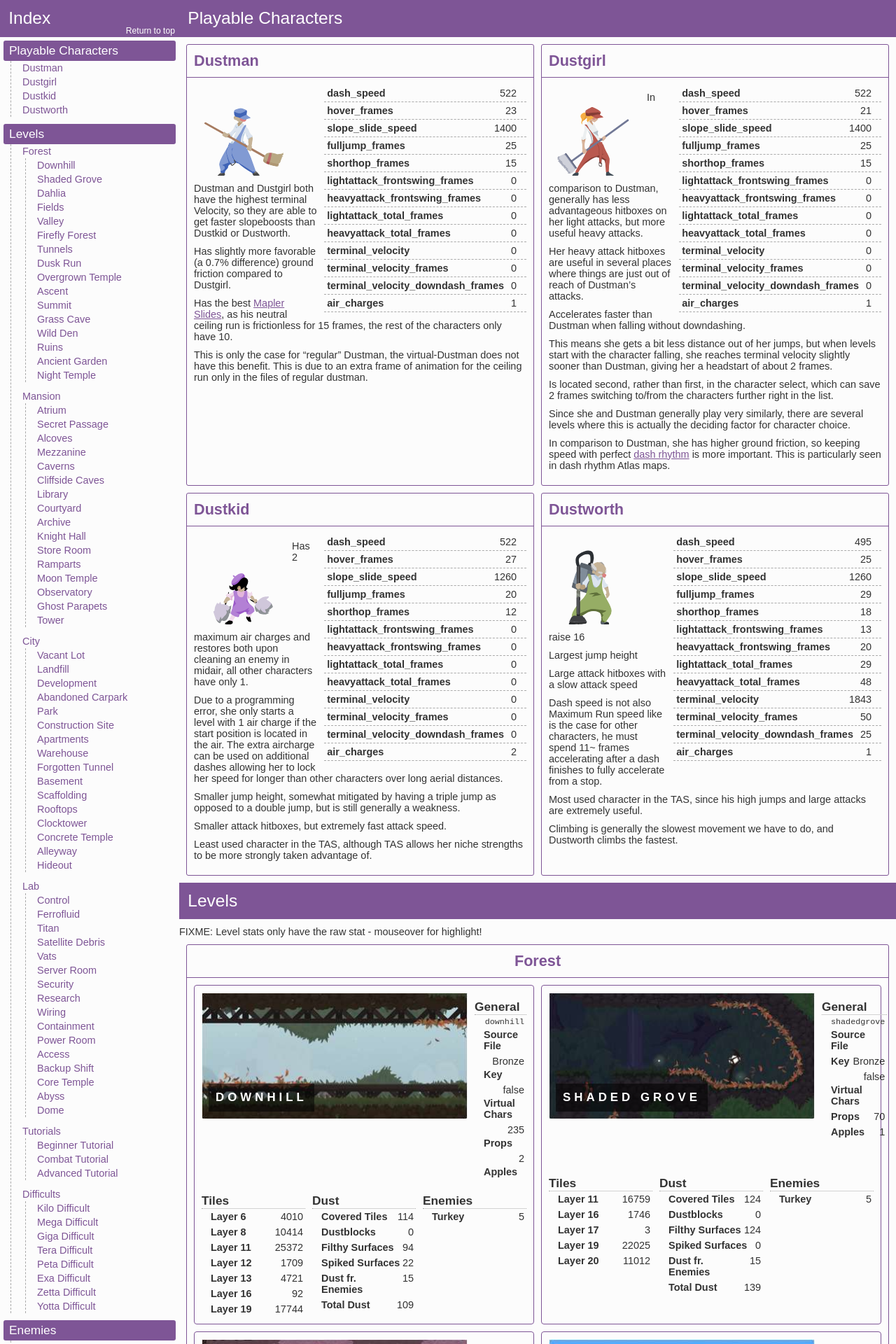
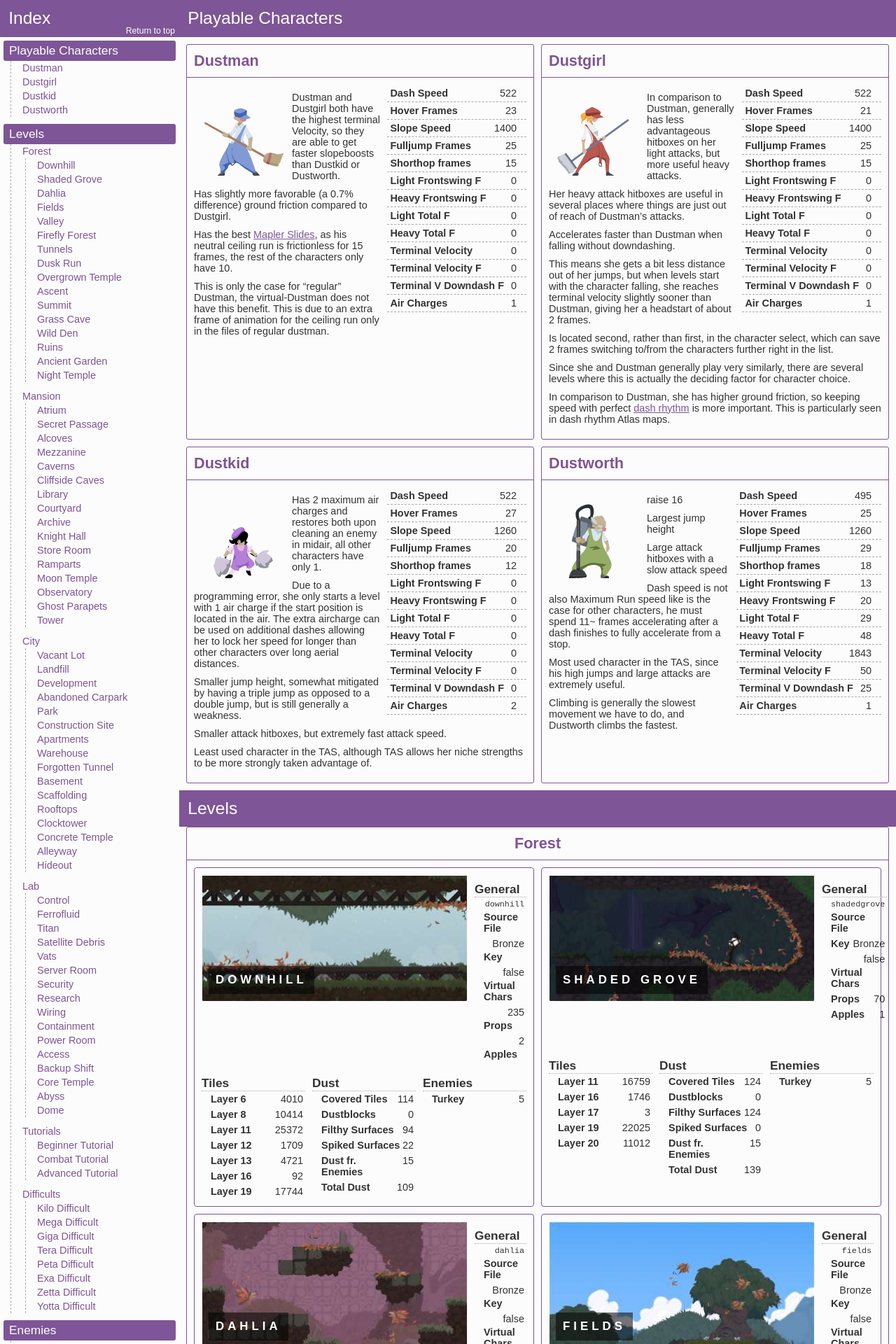
Before and after one commit to gonX/dustforce-wiki, a Jekyll site: the page built from website/index.md, in a window 1280 px wide. Shown: the top 1920 px of the page at 70% size. Built offline with Jekyll 4.4.1, drawn with Linux system fonts in a browser that asks for light colours; the table of contents is made by our own code; some of the changed lines change nothing that is shown; some of the changed text lies outside the part shown.

Commit message:
Pretty names for Character stats

```diff
--- /dev/null
+++ b/website/_data/pretty_names/char_stats.yml
@@ -0,0 +1,51 @@
+- name: "dash_speed"
+  longdesc: "Minimum dash speed"
+  shortdesc: "Dash Speed"
+
+- name: "hover_frames"
+  longdesc: "Frames spent in hover from jump"
+  shortdesc: "Hover Frames"
+
+- name: "slope_slide_speed"
+  longdesc: "Max speed when pressing down (sliding) on a slope"
+  shortdesc: "Slope Speed"
+
+- name: "fulljump_frames"
+  longdesc: "Frames before state 'hover' after a fulljump"
+  shortdesc: "Fulljump Frames"
+
+- name: "shorthop_frames"
+  longdesc: "Frames before state 'hover' after a shorthop (jump not held after crouch_jump)"
+  shortdesc: "Shorthop frames"
+
+- name: "lightattack_frontswing_frames"
+  longdesc: "Frames before light attack connects"
+  shortdesc: "Light Frontswing F"
+
+- name: "heavyattack_frontswing_frames"
+  longdesc: "Frames before heavy attack connects"
+  shortdesc: "Heavy Frontswing F"
+
+- name: "lightattack_total_frames"
+  longdesc: "Frames before a new action can occur after a light attack"
+  shortdesc: "Light Total F"
+
+- name: "heavyattack_total_frames"
+  longdesc: "Frames before a new action can occur after a heavy attack"
+  shortdesc: "Heavy Total F"
+
+- name: "terminal_velocity"
+  longdesc: "Maximum falling speed"
+  shortdesc: "Terminal Velocity"
+
+- name: "terminal_velocity_frames"
+  longdesc: "Frames to reach terminal velocity when falling off an edge"
+  shortdesc: "Terminal Velocity F"
+
+- name: "terminal_velocity_downdash_frames"
+  longdesc: "Frames to reach terminal velocity when downdash is pressed on the first possible frame"
+  shortdesc: "Terminal V Downdash F"
+
+- name: "air_charges"
+  longdesc: "Maximum air charges"
+  shortdesc: "Air Charges"
--- a/website/index.md
+++ b/website/index.md
@@ -23,8 +23,14 @@ Playable Characters
                     {% for stat in character_defaults_kv %}
                         {% assign character_stat_key = stat[0] %}
                         {% if character[character_stat_key] != nil %}
-	                        <li class="character-stat character-stat-{{ stat[0] }} stat">
-	                            <span class="character-stat-key">{{ stat[0] }}</span>
+                            {% assign pretty_value = site.data.pretty_names.char_stats | where: "name", character_stat_key | first %}
+                            {% if pretty_value %}
+                                {% assign char-key = pretty_value.shortdesc %}
+                            {% else %}
+                                {% assign char-key = character_stat_key %}
+                            {% endif %}
+	                        <li class="character-stat character-stat-{{ character_stat_key }} stat">
+	                            <span class="character-stat-key" title="{{ pretty_value.longdesc }}">{{ char-key }}</span>
 	                            <span class="character-stat-value">{{ character[character_stat_key] }}</span>
 	                        </li>
                         {% endif %}
@@ -43,8 +49,6 @@ Playable Characters
 
 Levels
 ===
-
-FIXME: Level stats only have the raw stat - mouseover for highlight!
 
 <div id="maps">
 {% for mapgroup in site.df_mapgroups %}
```
